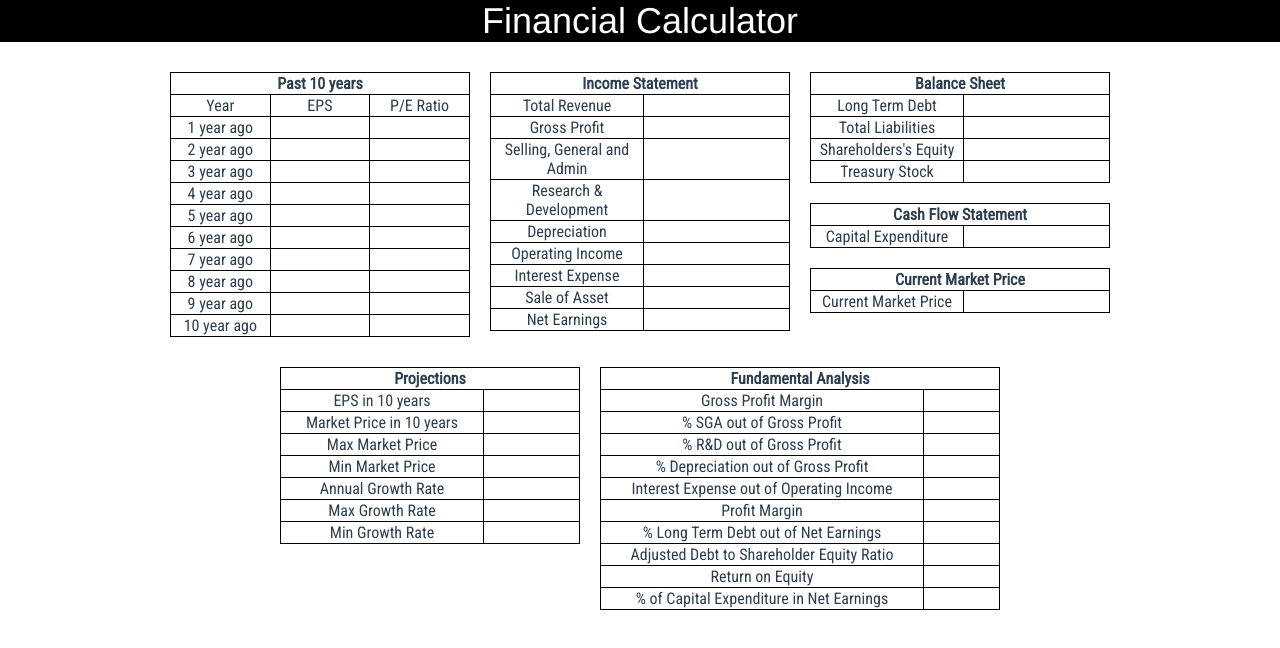
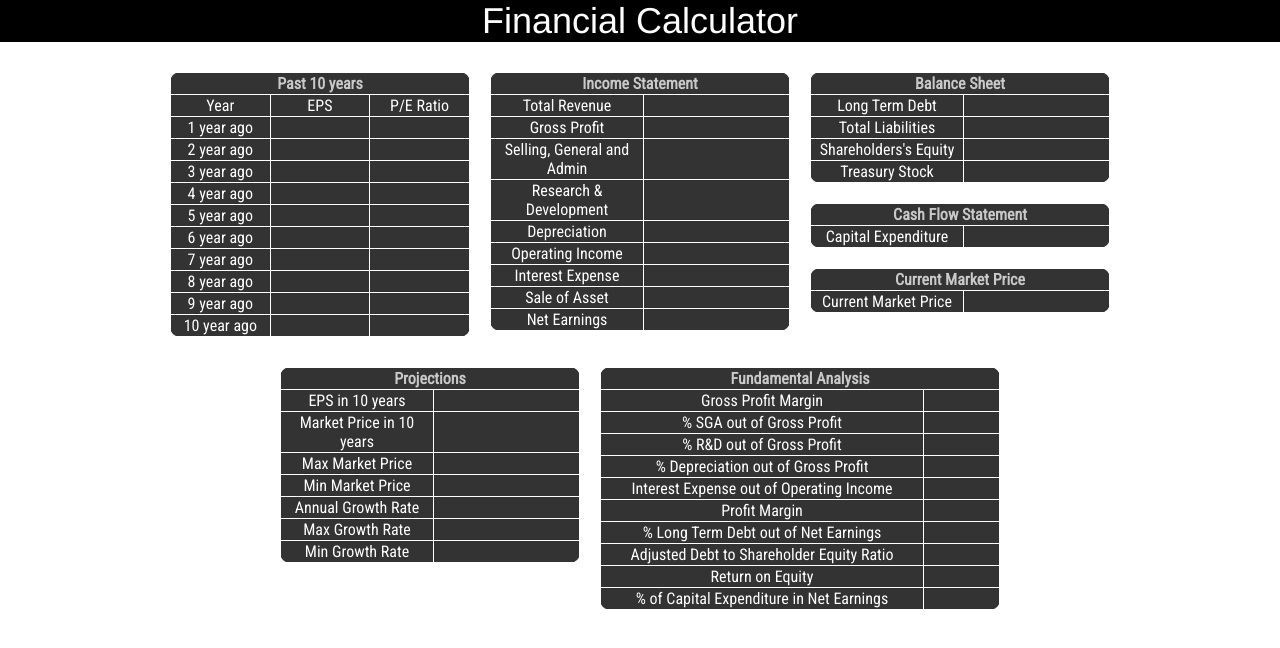
Before and after one commit to ryanwalterlee/Financial-Calculator, a Vue app: page / in a window 1280 px wide. Shown: the top 648 px of the page. Built offline with nearby package versions, Linux system fonts and the light colour scheme.

Commit message:
add css styles to all tables

```diff
--- a/src/components/FundamentalAnalysis.vue
+++ b/src/components/FundamentalAnalysis.vue
@@ -146,18 +146,20 @@ export default {
   margin-right:10px;
 }
 
-input {
-  width: 50%;
-  border: hidden;
+table, th, td {
+  border: 1px solid white;
+  border-collapse: collapse;
 }
 
-table, th, td {
-  border: 1px solid black;
-  border-collapse: collapse;
+th {
+  color: rgb(201, 201, 201);
 }
 
 table {
   width: 400px;
+  background-color: rgb(51, 51, 51);
+  color: white;
+  border-radius:10px;
 }
 
 .label {
--- a/src/components/BalanceSheet.vue
+++ b/src/components/InputFinancials/BalanceSheet.vue
@@ -43,20 +43,41 @@ export default {
 }
 
 input {
-  width: 50%;
+  width: 90%;
   border: hidden;
+  background-color: rgb(51, 51, 51);
+  color: white;
+  text-align: center; /* input cursor in the center */
 }
 
 table, th, td {
-  border: 1px solid black;
+  border: 1px solid white;
   border-collapse: collapse;
+}
+
+th {
+  color: rgb(201, 201, 201);
 }
 
 table {
   width: 300px;
+  background-color: rgb(51, 51, 51);
+  color: white;
+  border-radius:10px;
 }
 
 .label {
   width:150px;
 }
+
+/* remove spinner */
+input[type=number]::-webkit-inner-spin-button,
+input[type=number]::-webkit-outer-spin-button {
+  -webkit-appearance: none;
+  margin: 0;
+}
+
+input:focus{
+  outline: none; /* remove border outline when input in focus */
+}
 </style>
--- a/src/components/CashFlowStatement.vue
+++ b/src/components/InputFinancials/CashFlowStatement.vue
@@ -40,20 +40,41 @@ export default {
 }
 
 input {
-  width: 50%;
+  width: 90%;
   border: hidden;
+  background-color: rgb(51, 51, 51);
+  color: white;
+  text-align: center; /* input cursor in the center */
 }
 
 table, th, td {
-  border: 1px solid black;
+  border: 1px solid white;
   border-collapse: collapse;
+}
+
+th {
+  color: rgb(201, 201, 201);
 }
 
 table {
   width: 300px;
+  background-color: rgb(51, 51, 51);
+  color: white;
+  border-radius:10px;
 }
 
 .label {
   width:150px;
 }
+
+/* remove spinner */
+input[type=number]::-webkit-inner-spin-button,
+input[type=number]::-webkit-outer-spin-button {
+  -webkit-appearance: none;
+  margin: 0;
+}
+
+input:focus{
+  outline: none; /* remove border outline when input in focus */
+}
 </style>
--- a/src/components/CurrentMarketPrice.vue
+++ b/src/components/InputFinancials/CurrentMarketPrice.vue
@@ -38,20 +38,41 @@ export default {
 }
 
 input {
-  width: 50%;
+  width: 90%;
   border: hidden;
+  background-color: rgb(51, 51, 51);
+  color: white;
+  text-align: center; /* input cursor in the center */
 }
 
 table, th, td {
-  border: 1px solid black;
+  border: 1px solid white;
   border-collapse: collapse;
+}
+
+th {
+  color: rgb(201, 201, 201);
 }
 
 table {
   width: 300px;
+  background-color: rgb(51, 51, 51);
+  color: white;
+  border-radius:10px;
 }
 
 .label {
   width:150px;
 }
+
+/* remove spinner */
+input[type=number]::-webkit-inner-spin-button,
+input[type=number]::-webkit-outer-spin-button {
+  -webkit-appearance: none;
+  margin: 0;
+}
+
+input:focus{
+  outline: none; /* remove border outline when input in focus */
+}
 </style>
--- a/src/components/IncomeStatement.vue
+++ b/src/components/InputFinancials/IncomeStatement.vue
@@ -15,6 +15,8 @@
 </template>
 
 <script>
+
+
 export default {
   name: 'IncomeStatement',
   data: function() {
@@ -45,20 +47,41 @@ export default {
 }
 
 input {
-  width: 50%;
+  width: 90%;
   border: hidden;
+  background-color: rgb(51, 51, 51);
+  color: white;
+  text-align: center; /* input cursor in the center */
 }
 
 table, th, td {
-  border: 1px solid black;
+  border: 1px solid white;
   border-collapse: collapse;
+}
+
+th {
+  color: rgb(201, 201, 201);
 }
 
 table {
   width: 300px;
+  background-color: rgb(51, 51, 51);
+  color: white;
+  border-radius:10px;
 }
 
 .label {
   width:150px;
 }
+
+/* remove spinner */
+input[type=number]::-webkit-inner-spin-button,
+input[type=number]::-webkit-outer-spin-button {
+  -webkit-appearance: none;
+  margin: 0;
+}
+
+input:focus{
+  outline: none; /* remove border outline when input in focus */
+}
 </style>
--- a/src/components/Past10years.vue
+++ b/src/components/Past10years.vue
@@ -51,15 +51,6 @@ input {
   border: hidden;
 }
 
-input:focus {
-  outline: none;
-}
-
-table, th, td {
-  border: 1px solid black;
-  border-collapse: collapse;
-}
-
 .Past10years {
   margin-left: 10px;
   margin-right:10px;
@@ -69,12 +60,43 @@ table, th, td {
   width: 100px;
 }
 
+input {
+  width: 90%;
+  border: hidden;
+  background-color: rgb(51, 51, 51);
+  color: white;
+  text-align: center; /* input cursor in the center */
+}
+
+table, th, td {
+  border: 1px solid white;
+  border-collapse: collapse;
+}
+
+th {
+  color: rgb(201, 201, 201);
+}
+
 table {
   width: 300px;
+  background-color: rgb(51, 51, 51);
+  color: white;
+  border-radius:10px;
 }
 
 .label {
   width:100px;
 }
 
+/* remove spinner */
+input[type=number]::-webkit-inner-spin-button,
+input[type=number]::-webkit-outer-spin-button {
+  -webkit-appearance: none;
+  margin: 0;
+}
+
+input:focus{
+  outline: none; /* remove border outline when input in focus */
+}
+
 </style>
--- a/src/components/Projections.vue
+++ b/src/components/Projections.vue
@@ -122,21 +122,23 @@ export default {
   margin-right:10px;
 }
 
-input {
-  width: 50%;
-  border: hidden;
+table, th, td {
+  border: 1px solid white;
+  border-collapse: collapse;
 }
 
-table, th, td {
-  border: 1px solid black;
-  border-collapse: collapse;
+th {
+  color: rgb(201, 201, 201);
 }
 
 table {
   width: 300px;
+  background-color: rgb(51, 51, 51);
+  color: white;
+  border-radius:10px;
 }
 
 .label {
-  width:200px;
+  width:150px;
 }
 </style>
```
Also changed, not shown: src/App.vue (+5 -5 lines), vue.config.js (added).
